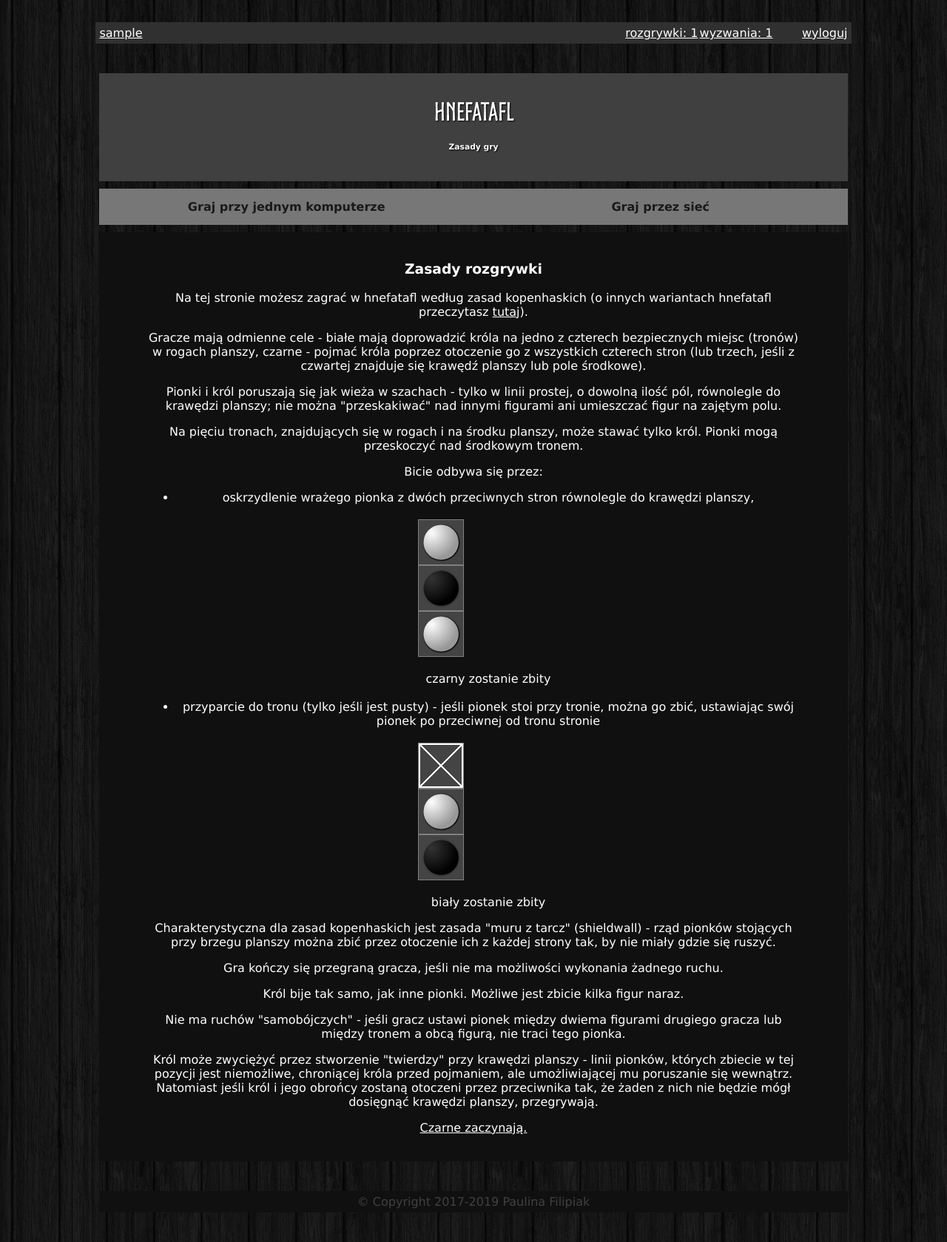
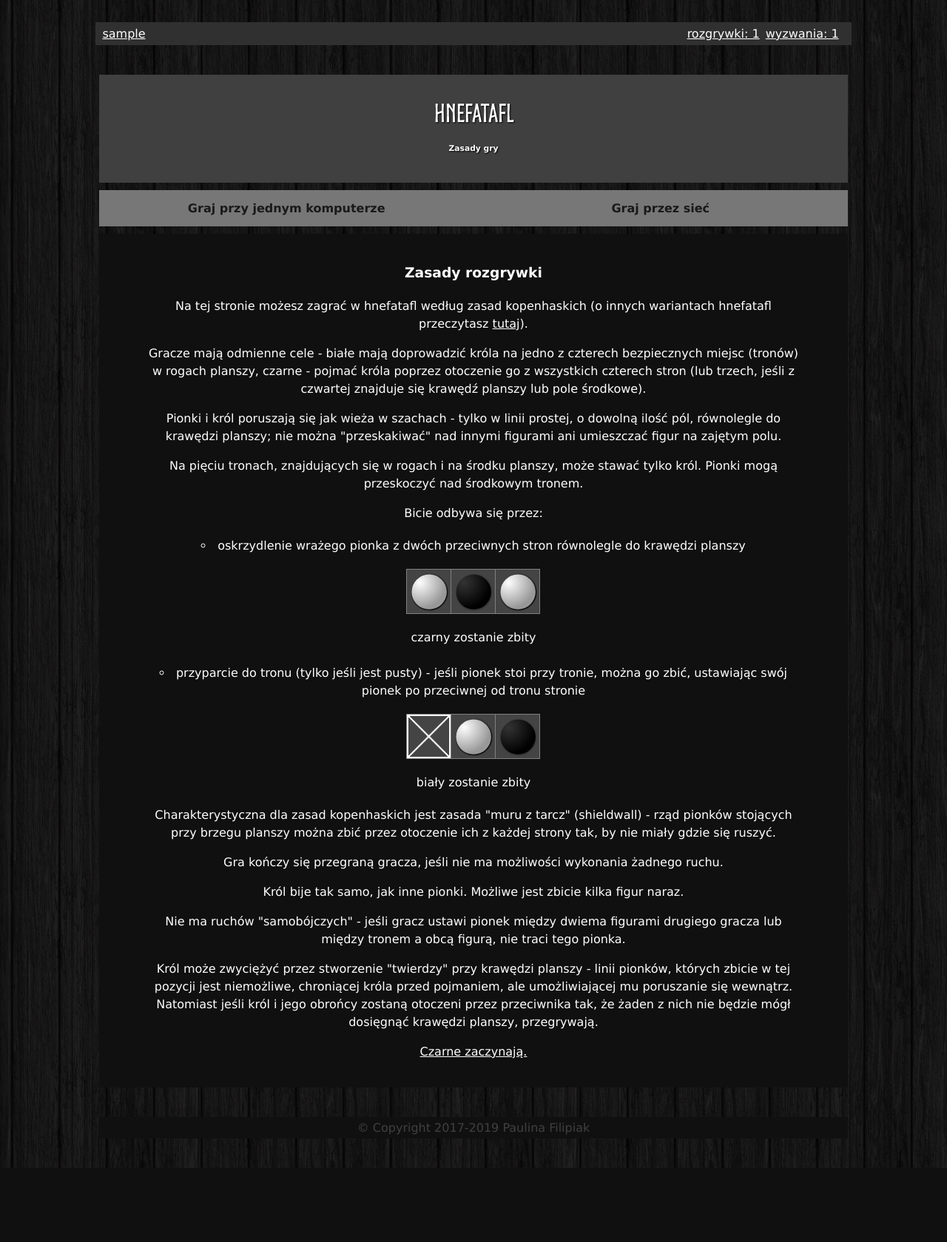
Before and after one commit to CodeSquirrelPL/hnefatafl, a PHP site: page /hnefatafl/rules.php in a window 1280 px wide. Shown: the whole page at 74% size. After the commit the page ends 1579 px from the top, so only its background shows below. Run offline with PHP 8.4, Linux system fonts and the light colour scheme; the visitor is signed in with stand-in values (Sample User, id 1).

Commit message:
Userbar -> flexbox (niedokończone) Plansze i przykłady -> BEM Usunięcie kilku zbędnych linii CSS

```diff
--- a/bot.php
+++ b/bot.php
@@ -65,8 +65,6 @@
 		</div>
 	</div>
 
-	<div class="empty"></div>
-
 </div>
 
 	<footer>© Copyright 2017-2019 Paulina Filipiak</footer>
--- a/css/main.css
+++ b/css/main.css
@@ -46,24 +46,33 @@ a:visited
 	clear:both;
 }
 
+ul	{
+	margin: 20px auto;
+	list-style: circle inside none;
+	padding: 0;
+}
+
 li
 {
-	margin: 0px auto;
+
 }
 
-.userbar
-{
+.userbar	{
+	display: flex;
+	flex-wrap: wrap;
 	background-color: #303030;
 	padding: 5px;
 }
 
-.userbar__login
+#userbar__login
 {
 	text-align: left;
+	flex-grow: 6;
 }
 
 .userbar__link
 {
+	padding: 1px 4px;
 	text-align: right;
 }
 
@@ -128,6 +137,7 @@ header
 #content
 {
 	background-color: #101010;
+	line-height: 1.5;
 }
 
 .error
@@ -171,6 +181,13 @@ header
 	grid-area: white;
 }
 
+#board	{
+	text-align: center;
+	margin: auto;
+	grid-area: board;
+	display: grid;
+}
+
 .throne	{
 	background-image: url(../img/throne.png);
 }
@@ -188,22 +205,13 @@ header
 	grid-area: black;
 }
 
-.square
+.board__cell
 {
 	border: 1px solid gray;
+	margin: -1px 0 0 -1px;
 	background-color: #444444;
-}
-
-.square_throne
-{
-	border: 1px solid gray;
-	background-color: #777777;
-}
-
-.square_x
-{
-	border: 1px solid gray;
-	background-color: #555555;
+	background-size: 100%;
+	border-collapse: collapse;
 }
 
 .able
@@ -221,13 +229,12 @@ header
 	background-color: gray;
 }
 
-.example
-{
-	margin: auto;
-	margin-top: 20px;
-	margin-bottom: 20px;
-	text-align: center;
-	width: 190px;
+.board--example	{
+	display: grid;
+	grid-template-columns: repeat(3, 8.7vmin);
+	grid-template-rows: 8.7vmin;
+	width: 26.1vmin;
+	margin: 20px auto;
 }
 
 .table
--- a/css/maxi.css
+++ b/css/maxi.css
@@ -1,10 +1,4 @@
-	#board
-	{
-		float: left;
-		width:660px;
-		margin-left:auto;
-		margin-right:auto;
-	}
+
 
 	.userbar
 	{
@@ -12,16 +6,10 @@
 		margin: 30px auto 30px auto;
 	}
 
-	.userbar__login
-	{
-		float:left;
-		width: 70%;
+	.userbar__login	{
 	}
 
-	.userbar__link
-	{
-		float:left;
-		width: 10%;
+	.userbar__link	{
 	}
 
 	header
@@ -129,46 +117,23 @@
 
 	#board
 	{
-		text-align: center;
-		width: 100%;
-		grid-area: board;
-
-		display: grid;
-
 		grid-template-rows:    repeat(11, 60px);
 		grid-template-columns: repeat(11, 60px);
 	}
-/*
-	.square
-	{
-		border: 1px solid gray;
-	}*/
 
 	#right	{
 		margin-right: auto;
 	}
 
-	.square
-	{
-		width: 60px;
-		height: 60px;
-	}
-
-	.square_throne
-	{
-		width: 60px;
-		height: 60px;
-	}
-
-	.square_x
-	{
-		width: 60px;
-		height: 60px;
-	}
-
 	.table
 	{
 		width: 600px;
+	}
+
+	.board--example	{
+		grid-template-columns: repeat(3, 60px);
+		grid-template-rows: 60px;
+		width: 180px;
 	}
 
 	footer
--- a/css/midi.css
+++ b/css/midi.css
@@ -35,10 +35,6 @@
 
     #board
     {
-    	text-align: center;
-    	grid-area: board;
-      margin: auto;
-    	display: grid;
     	grid-template-columns: repeat(11, 8.7vmin);
       grid-template-rows:    repeat(11, 8.7vmin);
     }
@@ -54,11 +50,6 @@
       max-width: 97vmin;
       margin: 0 auto 20px auto;
     }
-/*
-    .square
-    {
-    	border: 1px solid gray;
-    }*/
 
     .gamepiece_img	{
     	width: 100%;
--- a/css/mini.css
+++ b/css/mini.css
@@ -21,10 +21,6 @@
 
     #board
     {
-    	text-align: center;
-    	grid-area: board;
-      margin: auto;
-    	display: grid;
     	grid-template-columns: repeat(11, 8.7vmin);
       grid-template-rows:    repeat(11, 8.7vmin);
     }
@@ -37,11 +33,6 @@
       font-size: smaller;
       padding: 4px;
     }
-/*
-    .square
-    {
-    	border: 1px solid gray;
-    }*/
 
     .gamepiece_img	{
     	width: 100%;
--- a/game.php
+++ b/game.php
@@ -202,8 +202,6 @@ else echo '<body>';
 		</div>
 	</div>
 
-	<div class="empty"></div>
-
 </div>
 
 	<footer>© Copyright 2017-2019 Paulina Filipiak</footer>
--- a/index.php
+++ b/index.php
@@ -65,8 +65,6 @@
 		</div>
 	</div>
 
-	<div class="empty"></div>
-
 </div>
 
 	<footer>© Copyright 2017-2019 Paulina Filipiak</footer>
--- a/js/ai.js
+++ b/js/ai.js
@@ -15,7 +15,7 @@ moves = new Array();
   for (i=0; i<11; i++)  {
     for (j=0; j<11; j++)  {
       //console.log(i+" "+j);
-      //'<div class="square" id="' + j + 'x' + i + '"';
+      //'<div class="board__cell" id="' + j + 'x' + i + '"';
       //1 = na polu stoi król; 2 = na polu stoi obrońca króla; 3 = na polu stoi buntownik
       //if (board[i][j].value) playerMoves=playerMoves+movesSinglePiece(i, j, player);
       if (board[i][j].value) movesSinglePiece(i, j, player);
--- a/js/game_over.js
+++ b/js/game_over.js
@@ -1,7 +1,7 @@
 var zbite = new Array(2);
 var i, j, x, y;
-var style_throne = "background-image: url(img/throne.png); background-size: 100%";
-var style_x = "background-image: url(img/x.png); background-size: 100%";
+var style_throne = "background-image: url(img/throne.png)";
+var style_x = "background-image: url(img/x.png)";
 var url = ['<img src="img/king.svg" class="gamepiece_img"/>', '<img src="img/white.svg"  class="gamepiece_img"/>', '<img src="img/black.svg" class="gamepiece_img"/>'];
 var xml = new XMLHttpRequest();
 
@@ -40,7 +40,7 @@ function rysuj_plansze()
 	{
 		for (j=0; j<11; j++)
 		{
-			plansza = plansza + '<div class="square" id="' + j + 'x' + i + '"';
+			plansza = plansza + '<div class="board__cell" id="' + j + 'x' + i + '"';
 			if ((i%10==0 && j%10==0) || (i==5 && j==5))
 				plansza = plansza + ' style="'+style_throne+'"';
 			else if ((i>2 && i<8 && j%10==0) || (j>2 && j<8 && i%10==0) || (i%8==1 && j==5) || (i==5 && j%8==1) || (i%4==3 && j==5) || (i==4 && j>3 && j<7) || (i==5 && j>2 && j<8) || (i==6 && j>3 && j<7))
--- a/php/functions/userbar.php
+++ b/php/functions/userbar.php
@@ -5,7 +5,7 @@
   if (!isset($_SESSION['games'])) $_SESSION['games'] = 0;
   if (isset($_SESSION['gameid'])) $link = 'game.php?game='.$_SESSION['gameid'];
   else $link = 'account.php#games';
-	echo '<div class="userbar__login"><a href="account.php" title="Ustawienia profilu">'.$_SESSION['login'].'</a></div><div class="userbar__link"><a href="'.$link.'">rozgrywki: '.$_SESSION['games'].'</a></div><div class="userbar__link"><a href="account.php#challenges">wyzwania: '.$_SESSION['challenges'].'</a></div><div class="userbar__link"><a href="logout.php">wyloguj</a></div> <div class="empty"></div>';
+	echo '<div class="userbar__link" id="userbar__login"><a href="account.php" title="Ustawienia profilu">'.$_SESSION['login'].'</a></div><div class="userbar__link"><a href="'.$link.'">rozgrywki: '.$_SESSION['games'].'</a></div><div class="userbar__link"><a href="account.php#challenges">wyzwania: '.$_SESSION['challenges'].'</a></div><div class="userbar__link"><a href="logout.php"><i class="icon-logout-3"></i></a></div>';
 }
 	else echo	'<a href="enter.php">Zaloguj się lub zarejestruj</a>, żeby zagrać przez sieć';
 
--- a/rules.php
+++ b/rules.php
@@ -49,38 +49,35 @@
 	<p>Gracze mają odmienne cele - białe mają doprowadzić króla na jedno z czterech bezpiecznych miejsc (tronów) w rogach planszy, czarne - pojmać króla poprzez otoczenie go z wszystkich czterech stron (lub trzech, jeśli z czwartej znajduje się krawędź planszy lub pole środkowe).</p>
 	<p>Pionki i król poruszają się jak wieża w szachach - tylko w linii prostej, o dowolną ilość pól, równolegle do krawędzi planszy; nie można "przeskakiwać" nad innymi figurami ani umieszczać figur na zajętym polu.</p>
 	<p>Na pięciu tronach, znajdujących się w rogach i na środku planszy, może stawać tylko król. Pionki mogą przeskoczyć nad środkowym tronem.</p>
+	<p>
 	Bicie odbywa się przez:
 		<ul>
 			<li>
-				oskrzydlenie wrażego pionka z dwóch przeciwnych stron równolegle do krawędzi planszy,</br>
-				<div class="example">
-					<div class="square"><img src="img/white.svg"  class="gamepiece_img"/></div>
-					<div class="square"><img src="img/black.svg"  class="gamepiece_img"/></div>
-					<div class="square"><img src="img/white.svg"  class="gamepiece_img"/></div>
-					<div class="empty"></div>
-
+				oskrzydlenie wrażego pionka z dwóch przeciwnych stron równolegle do krawędzi planszy</br>
+				<div class="board--example">
+					<div class="board__cell"><img src="img/white.svg"  class="gamepiece_img"/></div>
+					<div class="board__cell"><img src="img/black.svg"  class="gamepiece_img"/></div>
+					<div class="board__cell"><img src="img/white.svg"  class="gamepiece_img"/></div>
 				</div>
 				czarny zostanie zbity
 			</li>
 			<br>
 			<li>
 				przyparcie do tronu (tylko jeśli jest pusty) - jeśli pionek stoi przy tronie, można go zbić, ustawiając swój pionek po przeciwnej od tronu stronie
-				<div class="example">
-				<div class="square" style="background-image: url(img/throne.png)"></div>
-				<div class="square"><img src="img/white.svg"  class="gamepiece_img"/></div>
-				<div class="square"><img src="img/black.svg"  class="gamepiece_img"/></div>
-				<div class="empty"></div>
-
+				<div class="board--example">
+				<div class="board__cell" style="background-image: url(img/throne.png)"></div>
+				<div class="board__cell"><img src="img/white.svg"  class="gamepiece_img"/></div>
+				<div class="board__cell"><img src="img/black.svg"  class="gamepiece_img"/></div>
 				</div>
 				biały zostanie zbity
 			</li>
 		</ul>
-
+	</p>
 	<p>Charakterystyczna dla zasad kopenhaskich jest zasada "muru z tarcz" (shieldwall) - rząd pionków stojących przy brzegu planszy można zbić przez otoczenie ich z każdej strony tak, by nie miały gdzie się ruszyć.</p>
 	<p>Gra kończy się przegraną gracza, jeśli nie ma możliwości wykonania żadnego ruchu.</p>
 	<p>Król bije tak samo, jak inne pionki. Możliwe jest zbicie kilka figur naraz.</p>
 	<p>Nie ma ruchów "samobójczych" - jeśli gracz ustawi pionek między dwiema figurami drugiego gracza lub między tronem a obcą figurą, nie traci tego pionka.</p>
-	<p>Król może zwyciężyć przez stworzenie "twierdzy" przy krawędzi planszy - linii pionków, których zbiecie w tej pozycji jest niemożliwe, chroniącej króla przed pojmaniem, ale umożliwiającej mu poruszanie się wewnątrz. Natomiast jeśli król i jego obrońcy zostaną otoczeni przez przeciwnika tak, że żaden z nich nie będzie mógł dosięgnąć krawędzi planszy, przegrywają.</p>
+	<p>Król może zwyciężyć przez stworzenie "twierdzy" przy krawędzi planszy - linii pionków, których zbicie w tej pozycji jest niemożliwe, chroniącej króla przed pojmaniem, ale umożliwiającej mu poruszanie się wewnątrz. Natomiast jeśli król i jego obrońcy zostaną otoczeni przez przeciwnika tak, że żaden z nich nie będzie mógł dosięgnąć krawędzi planszy, przegrywają.</p>
 	<p><a href="index.php">Czarne zaczynają.</a></p>
 	</div>
 
```
Also changed, not shown: js/game.js (+5 -5 lines), js/game_ajax.js (+7 -7 lines), style_brown.css (deleted, +0 -319 lines).
